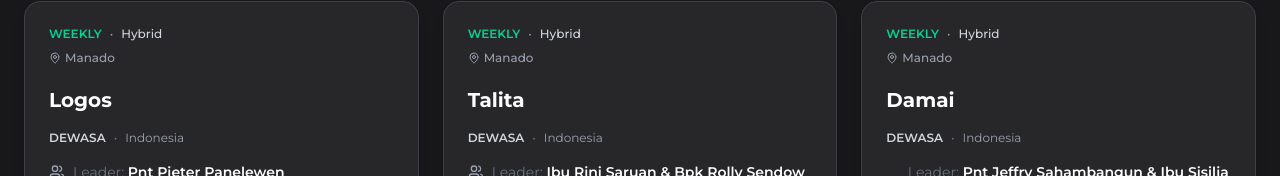
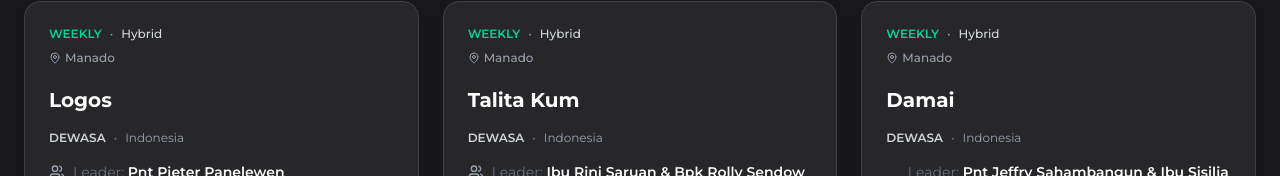
Before and after one commit to stewardyohanes/HGC-APP, a Next.js app: page /group in a window 1280 px wide. Shown: the part 759-935 px from the top of the page. Built offline with nearby package versions, Linux system fonts and the light colour scheme.

Commit message:
Update smallGroups array in page.tsx to rename "Talita" to "Talita Kum" and adjust the key accordingly for consistency in group naming.

```diff
--- a/app/group/page.tsx
+++ b/app/group/page.tsx
@@ -35,8 +35,8 @@ const smallGroups: SmallGroup[] = [
     language: "Indonesia",
   },
   {
-    key: "talita",
-    name: "Talita",
+    key: "talitakum",
+    name: "Talita Kum",
     type: "hybrid",
     frequency: "weekly",
     location: "Manado",
```
